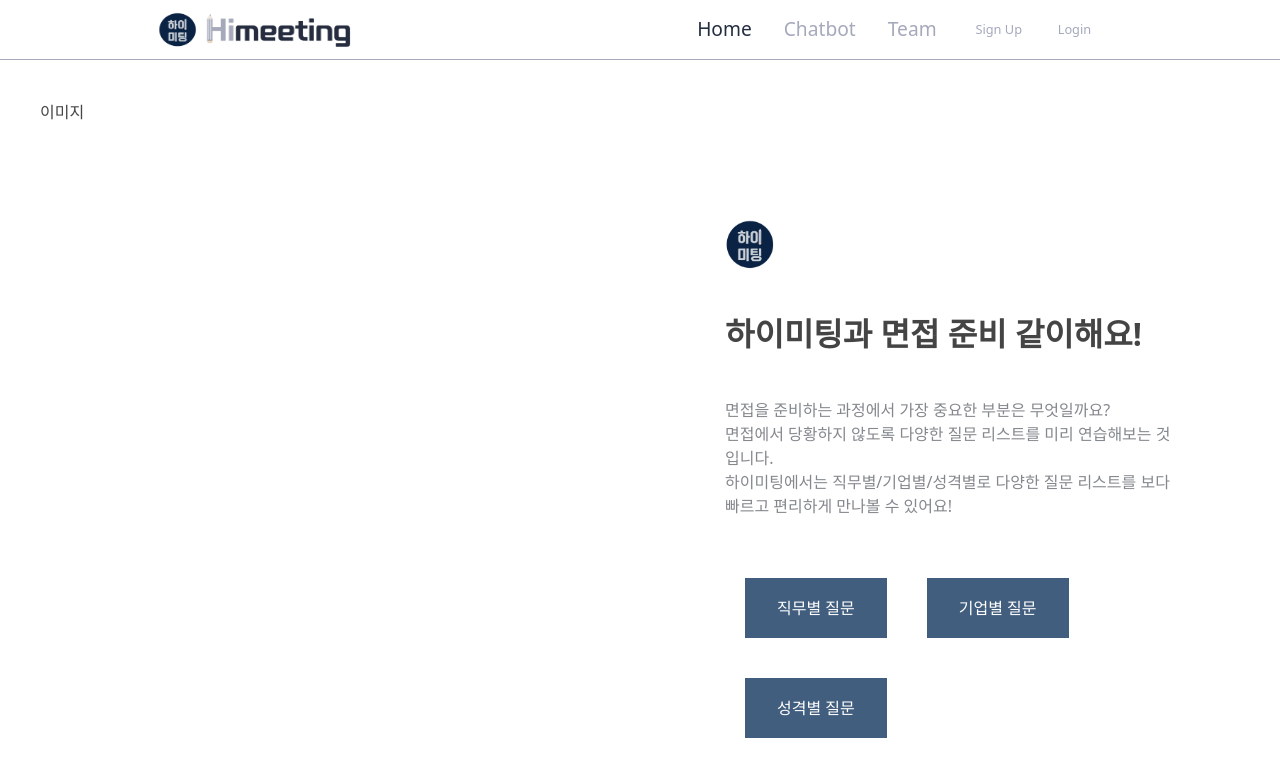
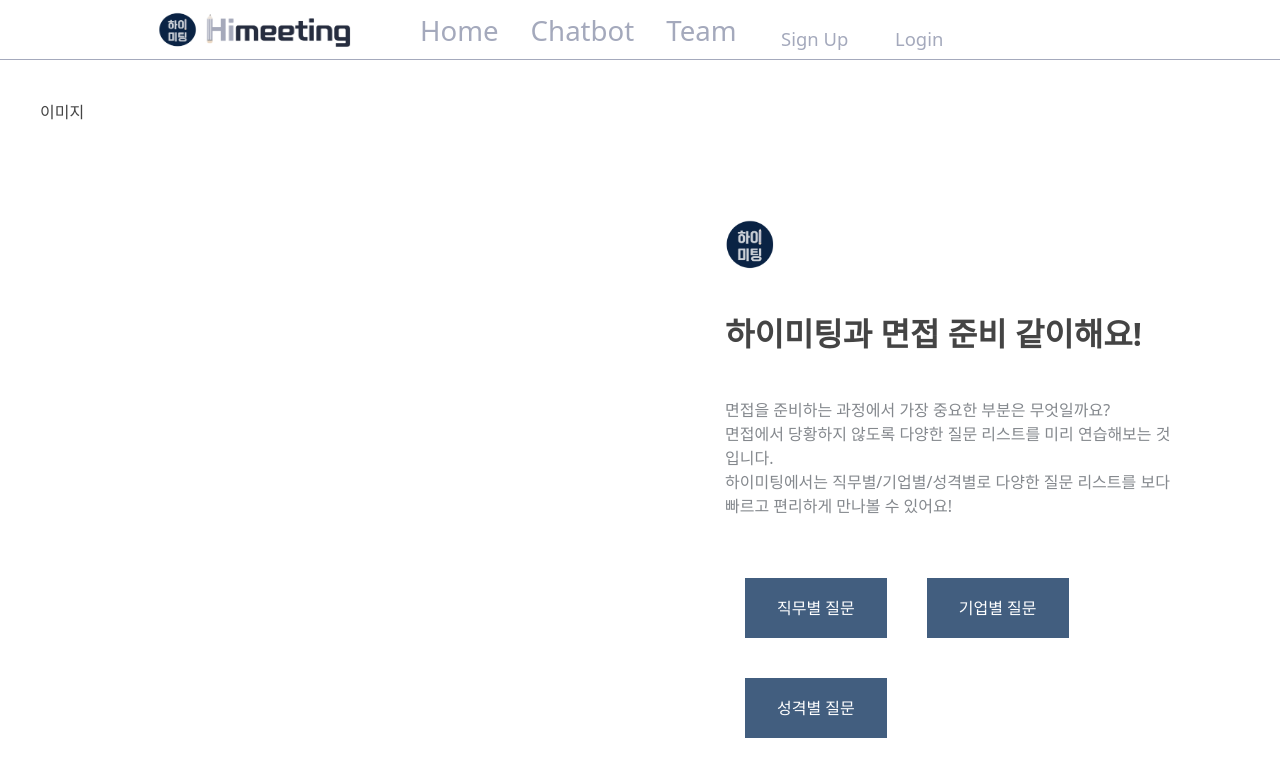
Before and after one commit to nodemonkr/Chatbot, a React (Create React App) app: page / in a window 1280 px wide. Shown: the top 776 px of the page. Built offline with nearby package versions, Linux system fonts and the light colour scheme.

Commit message:
2021-06-06 DY : Navbar 스타일 js파일 css파일로 변경
2021-06-06 DY : Navbar 스타일 js파일 css파일로 변경

```diff
--- a/src/components/Navbar/NavbarElements.js
+++ /dev/null
@@ -1,103 +0,0 @@
-import { NavLink as Link } from 'react-router-dom';
-import styled from 'styled-components';
-
-/* Header */
-export const Nav = styled.nav`
-  position: fixed;
-  top: 0;
-  left: 0;
-  right: 0;
-  background: #fff;
-  height: 60px;
-  display: flex;
-  justify-content: space-between;
-  padding: 0.5rem calc((100vw - 1000px) / 2);
-  border-bottom: 1px solid #a4a9bc ;
-  z-index: 10;
-
-  // 모바일 환경의 경우
-  @media screen and (max-width: 768px) {
-    flex-direction: column;
-  }
-`;
-
-/* Header (logo, Home, Chatbot, ...) */
-export const NavLink = styled(Link)`
-  color: #a4a9bc;
-  display: flex;
-  align-items: center;
-  text-decoration: none;
-  padding: 0 1rem;
-  height: 100%;
-  font-size: 1.2em;
-  letter-spacing: 0px;
-  cursor: pointer;
-  &.active {
-    color: #242e41;
-  }
-  @media screen and (max-width: 768px) {
-
-    padding : 20px;
-    right: 32px;
-  }
-`;
-
-/* 모바일 시 목차 리스트를 보여주는 우측에 위치하는 바 */
-// export const Bars = styled(FaBars)`
-//   display: none;
-//   color: #425e7f;
-//   @media screen and (max-width: 768px) {
-//     display: block;
-//     position: absolute;
-//     top: 0;
-//     right: 0;
-//     transform: translate(-100%, 75%);
-//     font-size: 2rem;
-//     cursor: pointer;
-//   }
-// `;
-
-/* Header logo 제외 목차 (Home, Chatbot, ...) */
-export const NavMenu = styled.div`
-  display: flex;
-  align-items: center;
-  margin-right: -24px;
-
-  // 모바일 환경의 경우 탭이 클릭되면 목차가 보이도록
-  @media screen and (max-width: 768px) {
-    background-color : #f5f5f5;
-    position: fixed;
-    bottom : 0;
-    left: 0;
-    right: 0;
-    display: flex;
-    margin : 0;
-  }
-
-`;
-
-export const NavBtn = styled.nav`
-  display: flex;
-  align-items: center;
-  margin-right: 60px;
-`;
-
-/* Sign Up, Login */
-export const NavBtnLink = styled(Link)`
-  color: #a4a9bc;
-  border-radius : 5px;
-  margin-left: 10px;
-  position: relative;
-  letter-spacing: 0px;
-  height: 35px;
-  font-size: 0.8em;
-  padding: 0.6em 1em;
-  cursor: pointer;
-  text-decoration : none;
-  transition: 800ms ease all;
-  outline: none;
-  &.active{
-    color : #242e41;
-  }
-
-`;
--- a/src/components/Navbar/index.js
+++ b/src/components/Navbar/index.js
@@ -1,7 +1,8 @@
 import React,{useState} from 'react'
-import {Nav, NavLink, NavMenu, NavBtn, NavBtnLink} from './NavbarElements';
-import  SignUpModal from '../../modal/signupModal'
-import  SignModal from '../../modal/signModal'
+import SignUpModal from '../../modal/signupModal'
+import SignModal from '../../modal/signModal'
+import styles from './index.module.css'
+import { NavLink } from 'react-router-dom'
 
 const Navbar = () => {
     const [signUpModalOn, setSignUpModalOn] = useState(false);
@@ -18,28 +19,22 @@ const Navbar = () => {
                 show={signModalOn}
                 onHide={() => setSignModalOn(false)}
             />
-            <Nav>
-                <NavLink to='/'>
+            <div className= {styles.nav}>
+                <div><NavLink className= {styles.navLink} to='/'>
                     <img src='images/himeeting_logo3.png' alt="Himeeting" width="200" height="50" />
-                </NavLink>
-
-                <NavMenu menu={menu}>
-                    <NavLink to='/' activeStyle>
-                        Home
-                    </NavLink>
-                    <NavLink to='/Chatbot' activeStyle>
-                        Chatbot
-                    </NavLink>
-                    <NavLink to='/Team' activeStyle>
-                        Team
-                    </NavLink>
-
-                   <NavBtn>
-                    <NavBtnLink onClick={() => setSignModalOn(true)} to='/SignUp'>Sign Up </NavBtnLink>
-                   <NavBtnLink onClick={() => setSignUpModalOn(true)} to='/Login'>Login</NavBtnLink>
-                </NavBtn>
-                </NavMenu>
-            </Nav>
+                    <div className= {styles.navLink}>
+                        <ul className= {styles.navMenu} menu={menu}>
+                            <li><NavLink className= {styles.navLink} to="/" active>Home</NavLink></li>
+                            <li><NavLink className= {styles.navLink} to='/Chatbot' >Chatbot</NavLink></li>
+                            <li><NavLink className= {styles.navLink} to='/Team' >Team</NavLink></li>
+                            <li className= {styles.navBtn}>
+                                <li className= {styles.navBtnLink} onClick={() => setSignModalOn(true)} to='/SignUp'>Sign Up </li>
+                                <li className= {styles.navBtnLink} onClick={() => setSignUpModalOn(true)} to='/Login'>Login</li>
+                            </li>
+                        </ul>
+                    </div>
+                </NavLink></div>
+            </div>
         </>
     );
 };
--- /dev/null
+++ b/src/components/Navbar/index.module.css
@@ -0,0 +1,86 @@
+/* Header */
+.nav {
+    position: fixed;
+    top: 0;
+    left: 0;
+    right: 0;
+    background: #fff;
+    height: 60px;
+    display: flex;
+    justify-content: space-between;
+    padding: 0.5rem calc((100vw - 1000px) / 2);
+    border-bottom: 1px solid #a4a9bc ;
+    z-index: 10;
+     /* 모바일 환경의 경우 */
+    @media screen and (max-width: 768px) {
+        flex-direction: column;
+    }
+}
+
+/* Header (logo, Home, Chatbot, ...) */
+.navLink{
+  color: #a4a9bc;
+  display: flex;
+  align-items: center;
+  text-decoration: none;
+  padding: 0 1rem;
+  height: 100%;
+  font-size: 1.2em;
+  letter-spacing: 0px;
+  cursor: pointer;
+     /* 모바일 환경의 경우 */
+  @media screen and (max-width: 768px) {
+    padding : 20px;
+    right: 32px;
+  }
+}
+
+li :active {
+  color: #242e41;
+}
+/* Header logo 제외 목차 (Home, Chatbot, ...) */
+.navMenu{
+  display: flex;
+  align-items: center;
+  padding-top: 1.2rem;
+  margin-right: -24px;
+   /* 모바일 환경의 경우 탭이 클릭되면 목차가 보이도록 */
+  @media screen and (max-width: 768px) {
+    background-color : #f5f5f5;
+    position: fixed;
+    bottom : 0;
+    left: 0;
+    right: 0;
+    display: flex;
+    margin : 0;
+  }
+}
+
+/* Sign Up + Login */
+.navBtn {
+   display: flex;
+   align-items: center;
+   margin-right: 60px;
+}
+
+/* Sign Up, Login */
+.navBtnLink {
+  color: #a4a9bc;
+  border-radius : 5px;
+  margin-left: 10px;
+  position: relative;
+  letter-spacing: 0px;
+  height: 35px;
+  font-size: 0.8em;
+  padding: 0.6em 1em;
+  cursor: pointer;
+  text-decoration : none;
+  transition: 800ms ease all;
+  outline: none;
+}
+.navBtnLink :active{
+  color : #242e41;
+}
+li{
+  list-style: none;
+}
```
Lines whose indentation alone changed are shown as unchanged.
